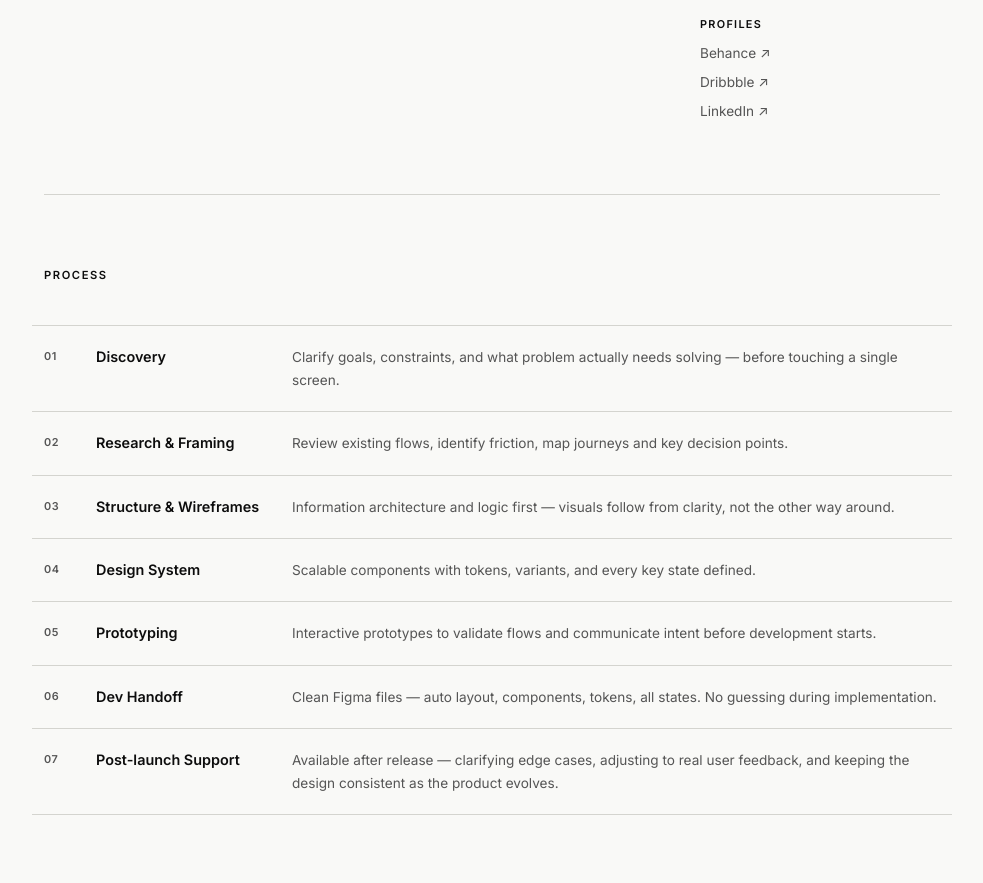
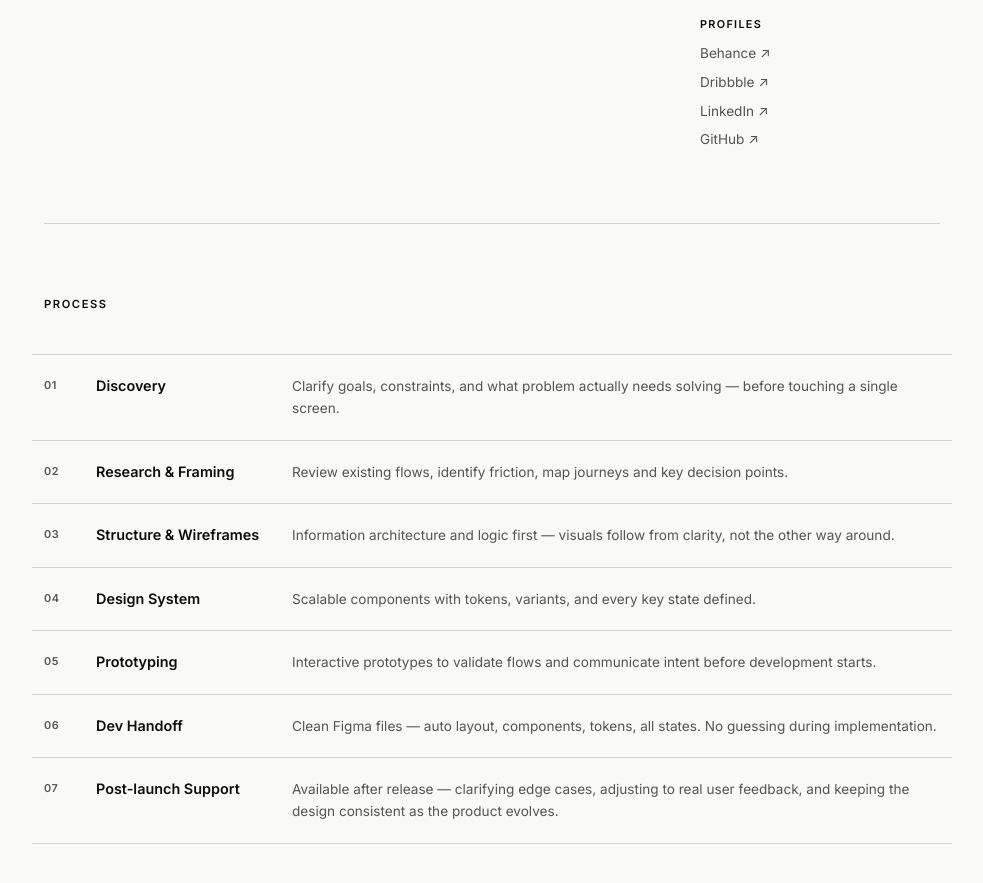
Before and after one commit to RomanUserExpert/portfolio-react, a Next.js app: page / in a window 1280 px wide. Shown: the part 1960-2843 px from the top of the page, without its empty margins (148-1131 px from the left). Built offline with nearby package versions, Linux system fonts and the light colour scheme; a web font is replaced by a local one.

Commit message:
Add GitHub profile link to About section
Co-Authored-By: Claude Sonnet 4.6 <noreply@anthropic.com>

```diff
--- a/components/sections/About.tsx
+++ b/components/sections/About.tsx
@@ -17,6 +17,7 @@ const profiles = [
   { label: 'Behance ↗', href: 'https://www.behance.net/romanovcharenko' },
   { label: 'Dribbble ↗', href: 'https://dribbble.com/Roman_Genjutsu' },
   { label: 'LinkedIn ↗', href: 'https://www.linkedin.com/in/roman-ovcharenko-a10066186/' },
+  { label: 'GitHub ↗', href: 'https://github.com/RomanUserExpert' },
 ]
 
 export default function About() {
```
